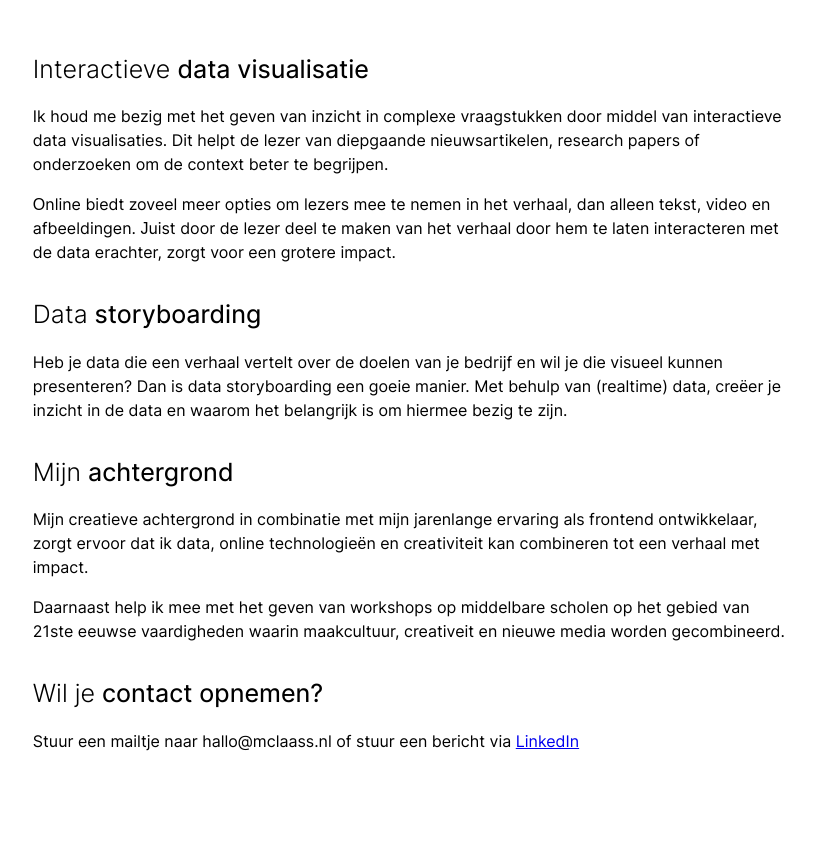
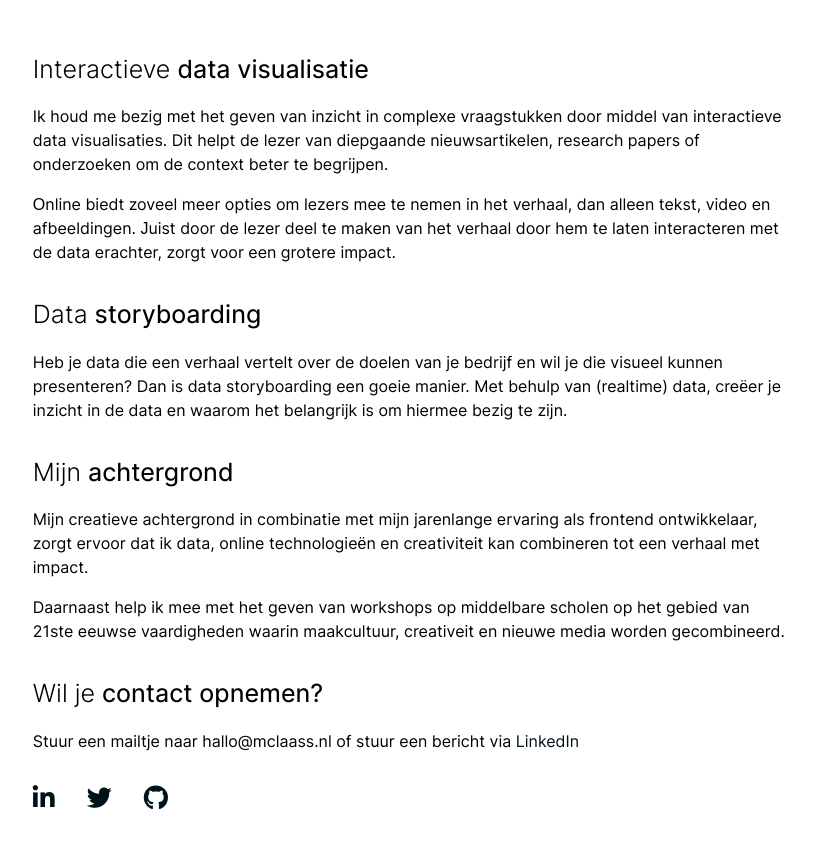
Before and after one commit to MClaass/mclaass, a plain HTML site: page index.html in a window 1280 px wide. Shown: the part 299-1146 px from the top of the page, without its empty margins (328-1143 px from the left). Drawn offline with Linux system fonts and the light colour scheme.

Commit message:
add social links

```diff
--- a/index.html
+++ b/index.html
@@ -8,6 +8,8 @@
     <link rel="icon" type="image/png" sizes="32x32" href="/favicon-32x32.png">
     <link rel="icon" type="image/png" sizes="16x16" href="/favicon-16x16.png">
     <link rel="manifest" href="/site.webmanifest">
+    <script src="https://kit.fontawesome.com/98ba9a7775.js" crossorigin="anonymous"></script>
+    <script src="https://kit.fontawesome.com/98ba9a7775.js" crossorigin="anonymous"></script>
     <link rel="stylesheet" href="normalize.css">
     <link rel="stylesheet" href="style.css">
     <title>MClaass &#183; Creative Coding </title>
@@ -56,6 +58,11 @@
             <p>
                 Stuur een mailtje naar hallo@mclaass.nl of stuur een bericht via <a href="https://www.linkedin.com/in/mclaassens/">LinkedIn</a>
             </p>
+            <ul class="socials">
+                <li><a href="https://www.linkedin.com/in/mclaassens/"> <i class="fab fa-linkedin-in"></i></a></li>
+                <li><a href="https://twitter.com/MC1aass"><i class="fab fa-twitter"></i></a></li>
+                <li><a href="https://github.com/MClaass"><i class="fab fa-github"></i></a></li>
+            </ul>
         </footer>
     </section>
 </body>
--- a/style.css
+++ b/style.css
@@ -84,11 +84,26 @@ h3 span {
 
 ul {
     list-style-type: none;
+    margin: 0;
+    padding: 0;
 }
 
 li {
     line-height: 2;
 }
+
+a,
+a:visited {
+    text-decoration: none;
+    color: #001219;
+    transition: color 150ms cubic;
+}
+
+a:hover,
+a:focus {
+    color: #BB3E03;
+}
+
 
 .main {
     margin: 3.052rem;
@@ -164,3 +179,21 @@ svg {
         max-width: 125px;
     }
 }
+
+.socials {
+    display: flex;
+    align-items: center;
+    margin-top: 2rem;
+}
+
+.socials li {
+    padding: 0 1rem;
+}
+
+.socials li:first-child {
+    padding-left: 0;
+}
+
+.fab {
+    font-size: 1.563rem;
+ }
```
